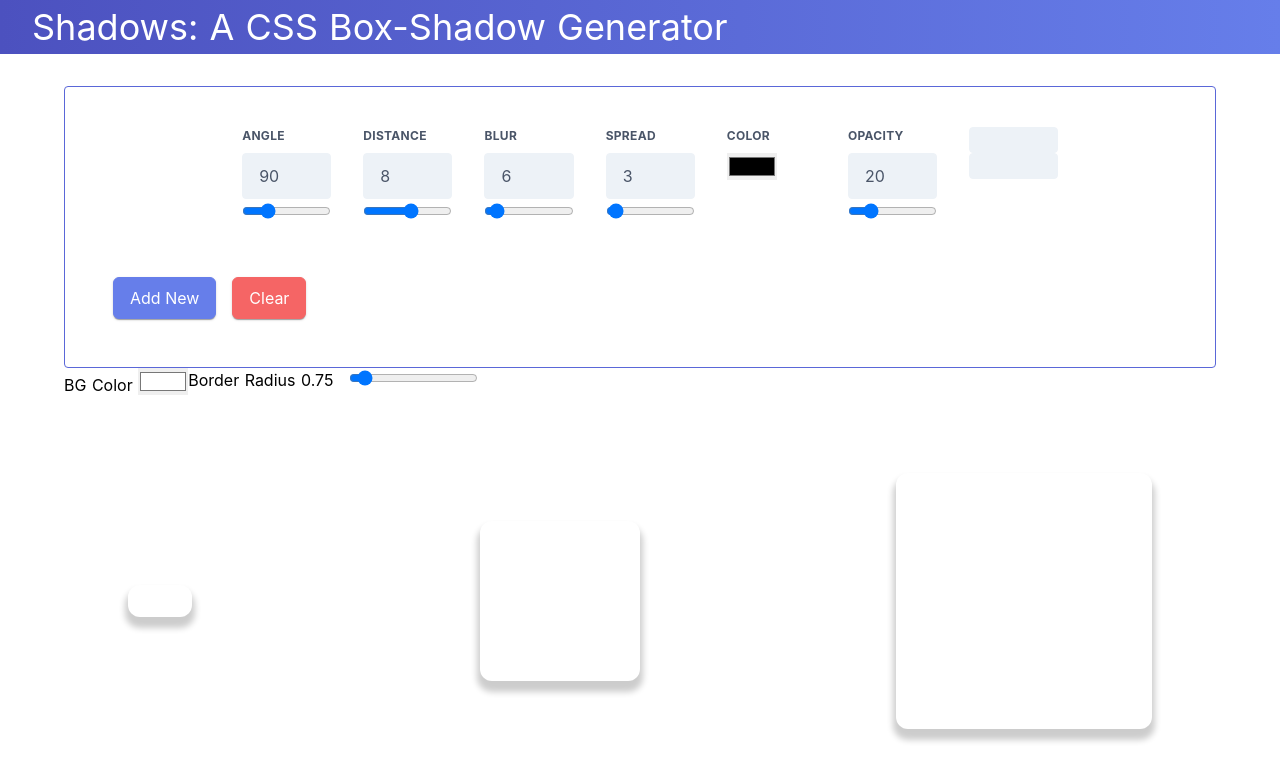
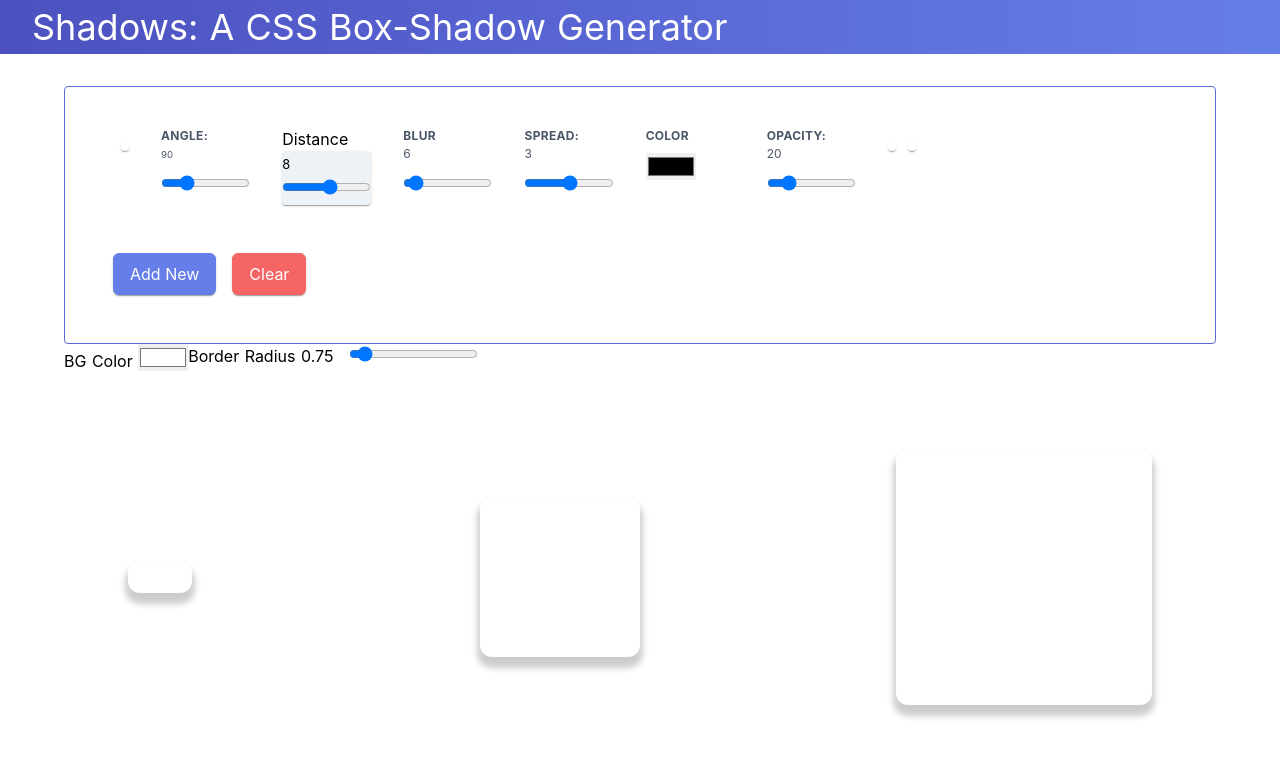
Before and after one commit to jcz530/shadows, a Nuxt app: page / in a window 1280 px wide. Shown: the top 768 px of the page. Built offline with nearby package versions, Linux system fonts and the light colour scheme.

Commit message:
style changes

```diff
--- a/components/ShadowBuilderInputRow.vue
+++ b/components/ShadowBuilderInputRow.vue
@@ -1,22 +1,19 @@
 <template>
   <div class="flex flex-wrap py-6x my-4x mb-4">
-    <div :class="css.input.container">
-      <!-- <button
+    <div class="w-1/24 mx-4">
+      <div
         @click='toggleShadowVisibility'
+        class="mt-4 mdc-elevation--z1 rounded px-1 py-1"
       >
-        <span v-if="shadow.visible">On</span>
-        <span v-else>Off</span>
-      </button> -->
-      <div @click='toggleShadowVisibility'>
         <IconLightBulb
           v-if="shadow.visible"
-          class="fill-current text-gray-600 "
+          class="fill-current"
           :class="visibilityIconClass"
-          style="width: 2em;"
+          style="width: 2em; height: 2em"
         />
         <IconLightBulbOff
           v-else
-          class="fill-current text-gray-600 "
+          class="fill-current"
           :class="visibilityIconClass"
           style="width: 2em; height: 2em;"
         />
@@ -27,23 +24,24 @@
         :class="css.input.label"
         for="angle"
       >
-        Angle
-      </label>
+        Angle: <small>
           <input
             name="angle"
             id="angle"
-        v-model="shadow.angle"
-        :class="css.input.input"
+            v-model="angle"
             type="number"
             :max="360"
             :min="0"
           />
+          </small>
+      </label>
+
       <input
         type="range"
         placeholder="Angle"
         name="angle"
         id="angle"
-        v-model="shadow.angle"
+        v-model="angle"
         :class="css.input.range"
         :max="360"
         :min="0"
@@ -52,28 +50,30 @@
 
     <div :class="css.input.container">
       <label
-        :class="css.input.label"
+        class=""
         for="distance"
       >
         Distance
       </label>
-      <input
+      <div class="bg-gray-200 rounded mdc-elevation--z1">
+      <small><input
           name="distance"
           id="distance"
-        v-model="shadow.distance"
-        :class="css.input.input"
+          v-model="distance"
+          class="bg-gray-200 w-full"
           type="number"
-      />
+        /></small>
       <input
         type="range"
         placeholder="Distance"
         name="distance"
         id="distance"
-        v-model="shadow.distance"
+        v-model="distance"
         :class="css.input.range"
         :max="100"
         :min="-100"
       />
+      </div>
     </div>
 
     <div :class="css.input.container">
@@ -82,20 +82,21 @@
         for="blur"
       >
         Blur
-      </label>
         <input
         name="blur"
         id="blur"
-        v-model="shadow.blur"
-        :class="css.input.input"
+        v-model="blur"
+        class="css.input.input"
         type="number"
       />
+      </label>
+
       <input
         type="range"
         placeholder="Blur"
         name="blur"
         id="blur"
-        v-model="shadow.blur"
+        v-model="blur"
         :class="css.input.range"
         :max="100"
         :min="0"
@@ -107,24 +108,25 @@
         :class="css.input.label"
         for="spread"
       >
-        Spread
-      </label>
+        Spread:
          <input
           name="spread"
           id="spread"
-        v-model="shadow.spread"
-        :class="css.input.input"
+          v-model="spread"
+          class="css.input.input"
           type="number"
         />
+      </label>
+
       <input
         type="range"
         placeholder="Spread"
         name="spread"
         id="spread"
-        v-model="shadow.spread"
+        v-model="spread"
         :class="css.input.range"
         :max="100"
-        :min="0"
+        :min="-100"
       />
     </div>
 
@@ -138,7 +140,7 @@
       <input
         name="color"
         id="color"
-        v-model="shadow.color"
+        v-model="color"
         class="css.input.input"
         type="color"
       />
@@ -149,17 +151,18 @@
         :class="css.input.label"
         for="opacity"
       >
-        Opacity
-      </label>
+        Opacity:
           <input
             name="opacity"
             id="opacity"
-        v-model="shadow.opacity"
-        :class="css.input.input"
+            v-model="opacity"
+            class="css.input.input"
             type="number"
             :max="100"
             :min="0"
           />
+      </label>
+
       <input
         type="range"
         placeholder="Opacity"
@@ -177,33 +180,29 @@
     <div :class="css.input.container">
 
       <button
-        :class="css.input.input"
+        class="mt-4 bg-indigo-100X rounded px-1 py-1 mdc-elevation--z1"
         @click="duplicateShadow"
       >
         <IconDuplicate
-          class=''
+          class='fill-current text-indigo-600'
           style="height: 1em"
          />
-         <!-- Dup -->
       </Button>
        <button
-        :class="css.input.input"
+        class="mt-4 ml-3 bg-indigo-100X rounded px-1 py-1 mdc-elevation--z1"
         @click="deleteShadow"
       >
         <IconTrashCan
-          class=''
+          class='fill-current text-red-600'
           style="height: 1em"
           />
-          <!-- Del -->
       </Button>
     </div>
-
 
 
   </div>
 </template>
 <script>
-// @input="(e) => updateOpacity(shadow, e)"
 import { mapMutations, mapGetters } from 'vuex'
 
 import IconLightBulb from '@/assets/icons/light-bulb.svg?inline'
@@ -228,7 +227,7 @@ export default {
         input: {
           container: "w-1/12 mx-4",
           label: "block uppercase tracking-wide text-gray-700 text-xs font-bold mb-2",
-          input: "appearance-none block w-full bg-gray-200 text-gray-700 border border-gray-200 rounded py-3 px-4 leading-tight focus:outline-none focus:bg-white focus:border-gray-500",
+          input: "hidden appearance-none block w-full bg-gray-200 text-gray-700 border border-gray-200 rounded py-3 px-4 leading-tight focus:outline-none focus:bg-white focus:border-gray-500",
           range: "w-full  py-1",
         },
 
@@ -240,15 +239,59 @@ export default {
       if (this.shadow.visible)
         return "text-gray-700";
       else
-        return "text-gray-400"
+        return "text-gray-500"
     },
+    angle: {
+      get () {
+        return this.shadow.angle
+      },
+      set (value) {
+        this.$store.commit('builder/updateField', {shadow:this.shadow, value:value, field:'angle'})
+      }
+    },
+
+    distance: {
+      get () {
+        return this.shadow.distance
+      },
+      set (value) {
+        this.$store.commit('builder/updateField', {shadow:this.shadow, value:value, field:'distance'})
+      }
+    },
+
+    blur: {
+      get () {
+        return this.shadow.blur
+      },
+      set (value) {
+        this.$store.commit('builder/updateField', {shadow:this.shadow, value:value, field:'blur'})
+      }
+    },
+
+    spread: {
+      get () {
+        return this.shadow.spread
+      },
+      set (value) {
+        this.$store.commit('builder/updateField', {shadow:this.shadow, value:value, field:'spread'})
+      }
+    },
+
+    color: {
+      get () {
+        return this.shadow.color
+      },
+      set (value) {
+        this.$store.commit('builder/updateField', {shadow:this.shadow, value:value, field:'color'})
+      }
+    },
+
     opacity: {
       get () {
         return this.shadow.opacity
       },
       set (value) {
-        // this.$store.commit('updateOpacity', {shadow:shadow, opacity:e.target.value})
-        this.$store.commit('builder/updateOpacity', {shadow:this.shadow, opacity:value})
+        this.$store.commit('builder/updateField', {shadow:this.shadow, value:value, field:'opacity'})
       }
     },
     ...mapGetters({
@@ -274,9 +317,9 @@ export default {
     deleteShadow(e) {
       this.$store.commit('builder/deleteShadow', this.shadow)
     },
-     updateOpacity (shadow, e) {
-      this.$store.commit('builder/updateOpacity', this.shadow, e.target.value)
-    },
+    //  updateOpacity (shadow, e) {
+    //   this.$store.commit('builder/updateOpacity', this.shadow, e.target.value)
+    // },
     addNew() {
       this.addShadow()
     },
@@ -286,3 +329,6 @@ export default {
   },
 }
 </script>
+<style scoped>
+
+</style>
```
Lines whose indentation alone changed are shown as unchanged.
